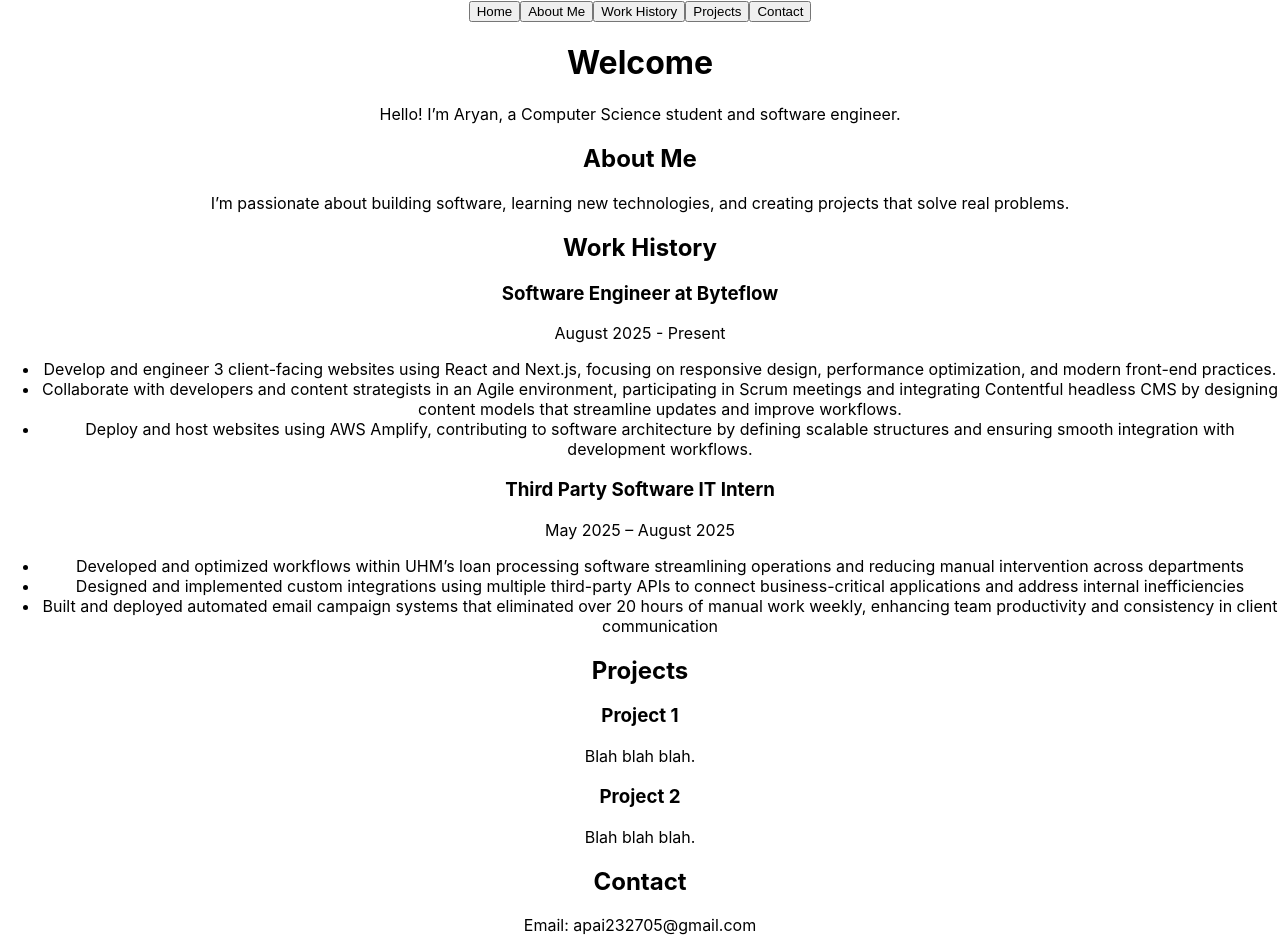
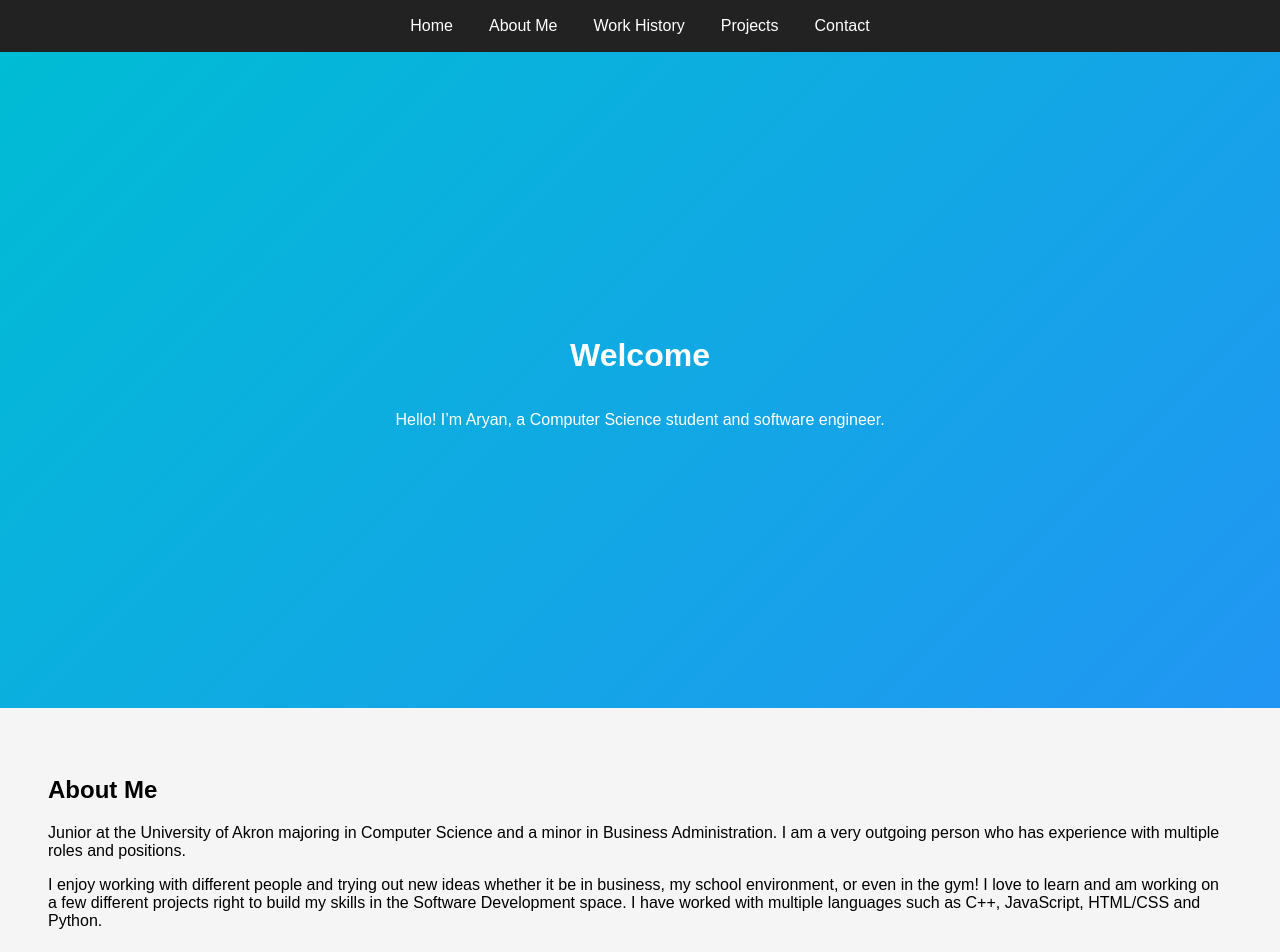
Before and after one commit to AryanP27/My-Website, a React (Create React App) app: page / in a window 1280 px wide. Shown: the top 952 px of the page. Built offline with nearby package versions, Linux system fonts and the light colour scheme.

Commit message:
Add CSS styling

```diff
--- a/src/App.css
+++ b/src/App.css
@@ -1,38 +1,86 @@
-.App {
+/* App.css */
+
+/* Reset a bit */
+body, html {
+  margin: 0;
+  font-family: Arial, sans-serif;
+  scroll-behavior: smooth;
+}
+
+/* Navbar */
+.navbar {
+  position: sticky;
+  top: 0;
+  background: #222;
+  padding: 1rem;
+  display: flex;
+  justify-content: center;
+  gap: 1.5rem;
+  z-index: 1000;
+}
+
+.navbar button {
+  background: transparent;
+  border: none;
+  color: white;
+  font-size: 1rem;
+  cursor: pointer;
+  transition: color 0.3s, transform 0.2s;
+}
+
+.navbar button:hover {
+  color: #00bcd4;
+  transform: scale(1.1);
+}
+
+/* Sections */
+.section {
+  min-height: 70vh;
+  padding: 3rem;
+}
+
+.home {
+  background: linear-gradient(135deg, #00bcd4, #2196f3);
+  color: white;
+  display: flex;
+  flex-direction: column;
+  justify-content: center;
+  align-items: center;
   text-align: center;
 }
 
-.App-logo {
-  height: 40vmin;
-  pointer-events: none;
+.about {
+  background: #f5f5f5;
 }
 
-@media (prefers-reduced-motion: no-preference) {
-  .App-logo {
-    animation: App-logo-spin infinite 20s linear;
-  }
+.work-history {
+  background: #fff;
 }
 
-.App-header {
-  background-color: #282c34;
-  min-height: 100vh;
-  display: flex;
-  flex-direction: column;
-  align-items: center;
-  justify-content: center;
-  font-size: calc(10px + 2vmin);
-  color: white;
+.projects {
+  background: #e3f2fd;
 }
 
-.App-link {
-  color: #61dafb;
+.contact {
+  background: #f5f5f5;
 }
 
-@keyframes App-logo-spin {
-  from {
-    transform: rotate(0deg);
-  }
-  to {
-    transform: rotate(360deg);
-  }
+/* Work history cards */
+.job {
+  margin-bottom: 2rem;
 }
+
+/* Project cards */
+.project-cards {
+  display: flex;
+  gap: 1rem;
+  flex-wrap: wrap;
+}
+
+.project-card {
+  background: white;
+  padding: 1rem;
+  border-radius: 8px;
+  box-shadow: 0 2px 5px rgba(0,0,0,0.1);
+  flex: 1 1 calc(50% - 1rem);
+}
--- a/src/App.js
+++ b/src/App.js
@@ -31,8 +31,12 @@ function App() {
       <section className="section about" id="about">
         <h2>About Me</h2>
         <p>
-          I’m passionate about building software, learning new technologies,
-          and creating projects that solve real problems.
+          Junior at the University of Akron majoring in Computer Science and a minor in Business Administration.
+          I am a very outgoing person who has experience with multiple roles and positions. </p>
+        <p>
+          I enjoy working with different people and trying out new ideas whether it be in business, my school environment, or even in the gym!
+          I love to learn and am working on a few different projects right to build my skills in the Software Development space.
+          I have worked with multiple languages such as C++, JavaScript, HTML/CSS and Python.
         </p>
       </section>
 
```
